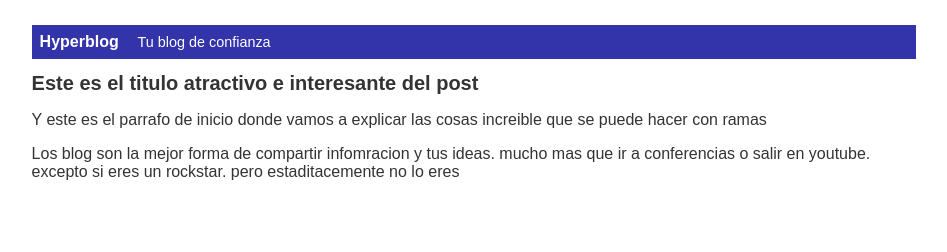
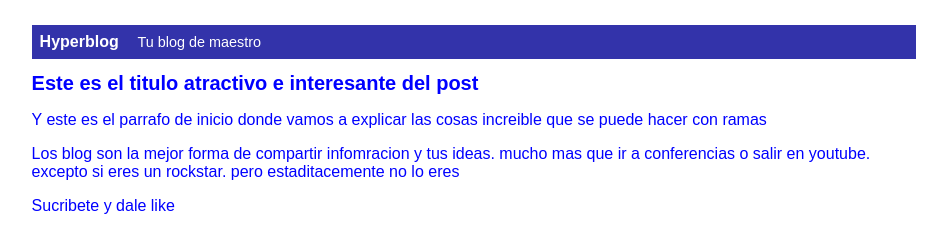
Before and after one commit to Abdielmosquera1/hyperblog, a plain HTML site: page index.html in a window 1280 px wide. Shown: the whole page, without its empty margins (166-1113 px from the left). Drawn offline with Linux system fonts and the light colour scheme.

Commit message:
agrege sucripcion, cambie la cabezera maestra y puse azul todo

```diff
--- a/Css/estilo.css
+++ b/Css/estilo.css
@@ -1,6 +1,6 @@
 body
 {
-  color: #333;
+  color: blue;
   text-align: center;
   font-family: "Arial";
   font-size: 16px
--- a/index.html
+++ b/index.html
@@ -8,12 +8,13 @@
     <div id="container">
       <div id="cabezera">
         Hyperblog
-        <span id="tagline"> Tu blog de confianza</span>
+        <span id="tagline"> Tu blog de maestro</span>
         </div>
 <div id="post">
     <h1>Este es el titulo atractivo e interesante del post</h1>
     <P>Y este es el parrafo de inicio donde vamos a explicar las cosas increible que se puede hacer con ramas</P>
 <p>Los blog son la mejor forma de compartir infomracion y tus ideas. mucho mas que ir a conferencias o salir en youtube. excepto si eres un rockstar. pero estaditacemente no lo eres</p>
+<p>Sucribete y dale like</p>
 </div>
 </div>
 
```
